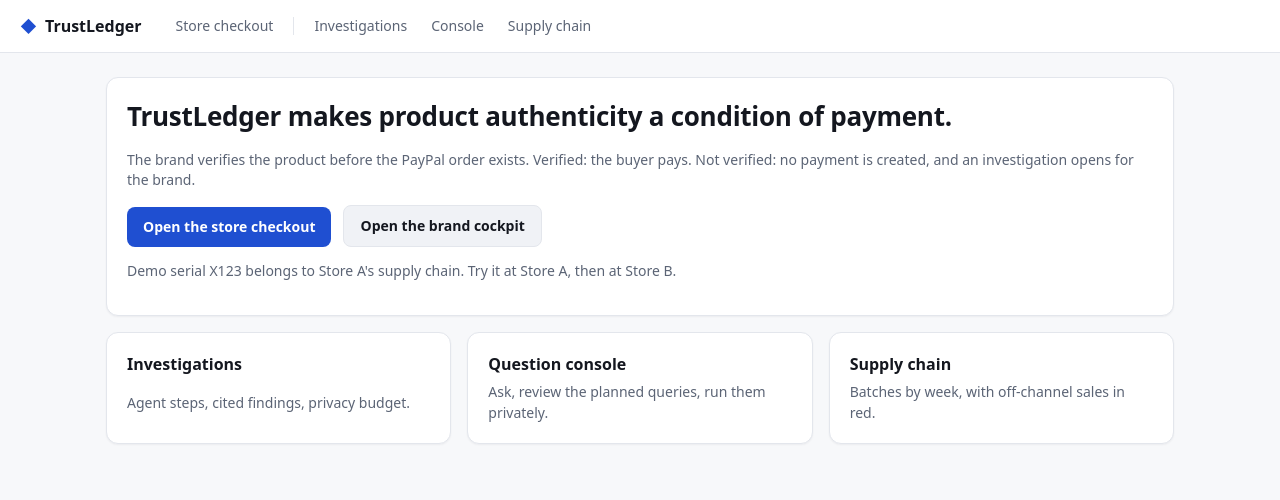
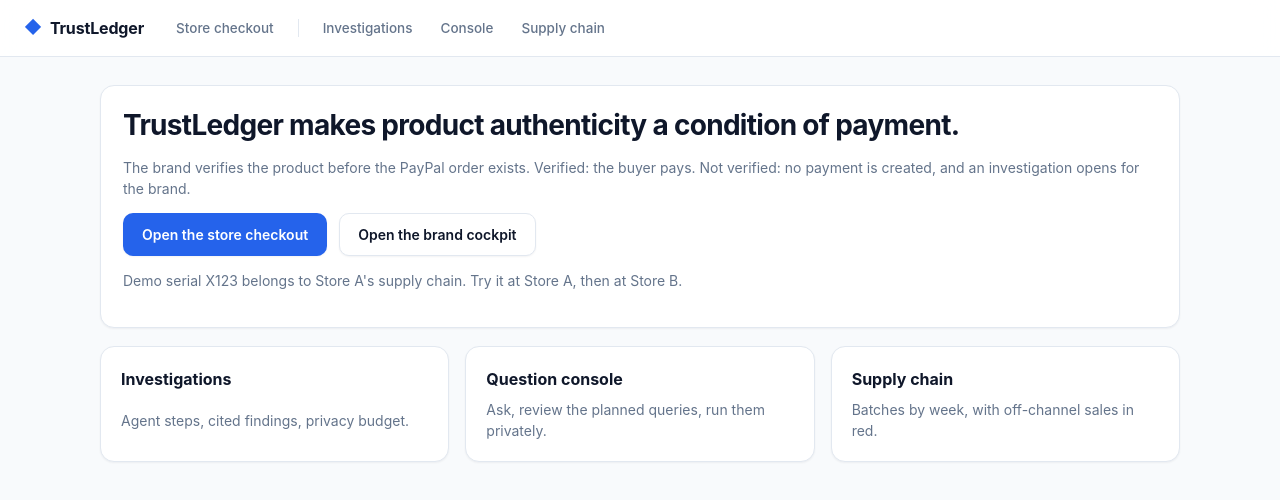
Before and after one commit to ParthSinha9498/trustledger, a Next.js app in the folder web/: page / in a window 1280 px wide. Shown: the top 500 px of the page. Built offline with nearby package versions, Linux system fonts and the light colour scheme.

Commit message:
feat(design-system): unified typography, color tokens, elevation shadows, and micro-motion

```diff
--- a/web/app/globals.css
+++ b/web/app/globals.css
@@ -1,125 +1,454 @@
 :root {
-  --bg: #f7f8fa; --fg: #14171f; --muted: #5b6475; --card: #ffffff; --line: #e3e6ec;
-  --ok: #0f7b4f; --ok-bg: #e5f5ee; --bad: #b42318; --bad-bg: #fdecea; --accent: #1f4fd1;
-  --accent-bg: #e8eefc; --chip: #f0f2f6;
-  --warn: #8a5a00; --warn-bg: #fff4dc;
-  --shadow: 0 1px 2px rgb(16 24 40 / 0.05);
+  --font-sans: -apple-system, BlinkMacSystemFont, "Segoe UI", Roboto, "Inter", "Helvetica Neue", sans-serif;
+  --font-mono: ui-monospace, SFMono-Regular, Menlo, Monaco, Consolas, "Liberation Mono", "Courier New", monospace;
+
+  /* Color Palette - Light */
+  --bg: #f8fafc;
+  --fg: #0f172a;
+  --muted: #64748b;
+  --card: #ffffff;
+  --card-elevated: #ffffff;
+  --card-rgb: 255, 255, 255;
+  --line: #e2e8f0;
+  --line-subtle: #f1f5f9;
+
+  /* Semantics */
+  --ok: #059669;
+  --ok-hover: #047857;
+  --ok-bg: #ecfdf5;
+  --ok-border: #a7f3d0;
+
+  --bad: #dc2626;
+  --bad-hover: #b91c1c;
+  --bad-bg: #fef2f2;
+  --bad-border: #fecaca;
+
+  --warn: #d97706;
+  --warn-bg: #fffbeb;
+  --warn-border: #fde68a;
+
+  --accent: #2563eb;
+  --accent-hover: #1d4ed8;
+  --accent-bg: #eff6ff;
+  --accent-border: #bfdbfe;
+
+  --chip: #f1f5f9;
+  --chip-hover: #e2e8f0;
+
+  /* Shadows */
+  --shadow-sm: 0 1px 2px 0 rgb(15 23 42 / 0.05);
+  --shadow-md: 0 4px 6px -1px rgb(15 23 42 / 0.07), 0 2px 4px -2px rgb(15 23 42 / 0.05);
+  --shadow-lg: 0 10px 15px -3px rgb(15 23 42 / 0.08), 0 4px 6px -4px rgb(15 23 42 / 0.04);
+  --shadow-glow-accent: 0 0 20px -3px rgba(37, 99, 235, 0.22);
+  --shadow-glow-ok: 0 0 20px -3px rgba(5, 150, 105, 0.22);
+  --shadow-glow-bad: 0 0 20px -3px rgba(220, 38, 38, 0.22);
+  --shadow: var(--shadow-sm);
+
+  /* Radius & Transitions */
+  --radius-sm: 6px;
+  --radius-md: 10px;
+  --radius-lg: 14px;
+  --radius-pill: 9999px;
+  --ease-out: cubic-bezier(0.16, 1, 0.3, 1);
+  --transition-fast: 140ms var(--ease-out);
+  --transition-normal: 240ms var(--ease-out);
+
   color-scheme: light;
 }
+
 @media (prefers-color-scheme: dark) {
-  :root { --bg: #0f1218; --fg: #e8ebf1; --muted: #9aa3b5; --card: #171b23; --line: #2a303c;
-          --ok: #4ad19a; --ok-bg: #12291f; --bad: #ff8a80; --bad-bg: #2d1514; --accent: #7aa2ff;
-          --accent-bg: #1a2442; --chip: #202632;
-          --warn: #f5c56b; --warn-bg: #2d2412;
-          --shadow: none; color-scheme: dark; }
+  :root {
+    --bg: #0b0f17;
+    --fg: #f1f5f9;
+    --muted: #94a3b8;
+    --card: #131924;
+    --card-elevated: #1a2232;
+    --card-rgb: 19, 25, 36;
+    --line: #222b3c;
+    --line-subtle: #19202e;
+
+    --ok: #10b981;
+    --ok-hover: #34d399;
+    --ok-bg: #062319;
+    --ok-border: #0f4d38;
+
+    --bad: #f87171;
+    --bad-hover: #fca5a5;
+    --bad-bg: #271214;
+    --bad-border: #521c1f;
+
+    --warn: #fbbf24;
+    --warn-bg: #261e0b;
+    --warn-border: #594212;
+
+    --accent: #60a5fa;
+    --accent-hover: #93c5fd;
+    --accent-bg: #0f203d;
+    --accent-border: #1e3a6a;
+
+    --chip: #192231;
+    --chip-hover: #222f44;
+
+    --shadow-sm: 0 1px 3px 0 rgb(0 0 0 / 0.4);
+    --shadow-md: 0 4px 8px -1px rgb(0 0 0 / 0.5), 0 2px 4px -2px rgb(0 0 0 / 0.3);
+    --shadow-lg: 0 12px 24px -4px rgb(0 0 0 / 0.6);
+    --shadow-glow-accent: 0 0 24px -2px rgba(96, 165, 250, 0.22);
+    --shadow-glow-ok: 0 0 24px -2px rgba(16, 185, 129, 0.22);
+    --shadow-glow-bad: 0 0 24px -2px rgba(248, 113, 113, 0.22);
+    --shadow: var(--shadow-sm);
+
+    color-scheme: dark;
+  }
 }
+
 * { box-sizing: border-box; }
-body { margin: 0; background: var(--bg); color: var(--fg); font-family: system-ui, -apple-system, "Segoe UI", sans-serif; line-height: 1.45; }
-main { max-width: 1100px; margin: 0 auto; padding: 24px 16px 48px; }
-main.wide { max-width: 1280px; }
-h1 { font-size: 24px; margin: 0 0 6px; letter-spacing: -0.01em; }
-h2 { font-size: 17px; margin: 0 0 12px; }
-h3 { font-size: 14px; margin: 16px 0 6px; }
-a { color: var(--accent); }
-code { font-size: 12.5px; }
+body {
+  margin: 0;
+  background: var(--bg);
+  color: var(--fg);
+  font-family: var(--font-sans);
+  line-height: 1.5;
+  -webkit-font-smoothing: antialiased;
+  -moz-osx-font-smoothing: grayscale;
+}
+
+main { max-width: 1120px; margin: 0 auto; padding: 28px 20px 56px; }
+main.wide { max-width: 1320px; }
+
+h1 { font-size: 26px; font-weight: 700; margin: 0 0 8px; letter-spacing: -0.025em; line-height: 1.25; }
+h2 { font-size: 18px; font-weight: 650; margin: 0 0 12px; letter-spacing: -0.015em; line-height: 1.35; }
+h3 { font-size: 14.5px; font-weight: 600; margin: 16px 0 6px; letter-spacing: -0.01em; }
+a { color: var(--accent); text-decoration: none; transition: color var(--transition-fast); }
+a:hover { color: var(--accent-hover); }
+code { font-family: var(--font-mono); font-size: 12.5px; }
 
 /* ---------- nav ---------- */
-nav, .topnav { display: flex; gap: 24px; align-items: center; padding: 10px 20px; border-bottom: 1px solid var(--line); background: var(--card); position: sticky; top: 0; z-index: 20; flex-wrap: wrap; }
+nav, .topnav {
+  display: flex;
+  gap: 20px;
+  align-items: center;
+  padding: 12px 24px;
+  border-bottom: 1px solid var(--line);
+  background: rgba(var(--card-rgb), 0.88);
+  backdrop-filter: blur(14px);
+  -webkit-backdrop-filter: blur(14px);
+  position: sticky;
+  top: 0;
+  z-index: 50;
+  flex-wrap: wrap;
+  transition: border-color var(--transition-fast);
+}
 nav a { color: var(--fg); text-decoration: none; font-weight: 600; }
-.topnav .brand { display: flex; align-items: center; gap: 8px; font-size: 16px; }
-.topnav .logo { color: var(--accent); }
+.topnav .brand {
+  display: flex;
+  align-items: center;
+  gap: 8px;
+  font-size: 16px;
+  font-weight: 700;
+  letter-spacing: -0.01em;
+}
+.topnav .logo {
+  color: var(--accent);
+  display: inline-block;
+  font-size: 17px;
+  transform: translateY(-0.5px);
+}
 .navlinks { display: flex; gap: 4px; align-items: center; flex-wrap: wrap; }
 .navgroup { display: flex; align-items: center; gap: 4px; }
-.navlinks a { font-weight: 500; color: var(--muted); padding: 6px 10px; border-radius: 6px; font-size: 14px; }
+.navlinks a {
+  font-weight: 500;
+  color: var(--muted);
+  padding: 6px 12px;
+  border-radius: var(--radius-sm);
+  font-size: 13.5px;
+  transition: all var(--transition-fast);
+}
 .navlinks a:hover { color: var(--fg); background: var(--chip); }
-.navlinks a.active { color: var(--fg); background: var(--accent-bg); }
-.navsep { width: 1px; height: 18px; background: var(--line); margin: 0 6px; }
+.navlinks a.active {
+  color: var(--fg);
+  background: var(--accent-bg);
+  border: 1px solid var(--accent-border);
+  font-weight: 600;
+}
+.navsep { width: 1px; height: 18px; background: var(--line); margin: 0 8px; }
 
-/* ---------- basics ---------- */
-.card { background: var(--card); border: 1px solid var(--line); border-radius: 12px; padding: 20px; margin-bottom: 16px; box-shadow: var(--shadow); }
+/* ---------- cards & layout ---------- */
+.card {
+  background: var(--card);
+  border: 1px solid var(--line);
+  border-radius: var(--radius-lg);
+  padding: 22px;
+  margin-bottom: 18px;
+  box-shadow: var(--shadow-sm);
+  transition: border-color var(--transition-normal), box-shadow var(--transition-normal);
+}
+.card.elevated {
+  background: var(--card-elevated);
+  box-shadow: var(--shadow-md);
+}
 .row { display: flex; gap: 12px; flex-wrap: wrap; align-items: end; }
 .row.between { justify-content: space-between; align-items: center; }
 .row .spacer { flex: 1; }
-label { display: grid; gap: 4px; font-size: 14px; color: var(--muted); }
+label { display: grid; gap: 5px; font-size: 13.5px; font-weight: 500; color: var(--muted); }
 label.inline { display: inline-flex; align-items: center; gap: 6px; font-size: 13px; }
 label.inline input { width: 64px; padding: 4px 6px; font-size: 13px; }
-input, select { padding: 8px 10px; border: 1px solid var(--line); border-radius: 8px; background: var(--bg); color: var(--fg); font-size: 15px; }
-input:focus-visible, select:focus-visible, button:focus-visible, a:focus-visible { outline: 2px solid var(--accent); outline-offset: 2px; }
-button, .button { padding: 10px 16px; border: 0; border-radius: 8px; background: var(--accent); color: white; font-weight: 600; cursor: pointer; font-size: 14px; text-decoration: none; display: inline-block; }
-@media (prefers-color-scheme: dark) { button, .button { color: #0b1020; } }
-button:disabled { opacity: 0.5; cursor: not-allowed; }
-button.secondary, .button.secondary { background: var(--chip); color: var(--fg); border: 1px solid var(--line); }
-button.ghost { background: transparent; color: var(--muted); padding: 6px 10px; }
-button.ghost:hover { color: var(--bad); }
-.ok { background: var(--ok-bg); color: var(--ok); border-radius: 10px; padding: 14px; font-weight: 600; }
-.bad { background: var(--bad-bg); color: var(--bad); border-radius: 10px; padding: 14px; font-weight: 600; }
+input, select {
+  padding: 9px 12px;
+  border: 1px solid var(--line);
+  border-radius: var(--radius-md);
+  background: var(--bg);
+  color: var(--fg);
+  font-size: 14.5px;
+  font-family: inherit;
+  transition: border-color var(--transition-fast), box-shadow var(--transition-fast);
+}
+input:focus, select:focus {
+  outline: none;
+  border-color: var(--accent);
+  box-shadow: 0 0 0 3px var(--accent-bg);
+}
+input:focus-visible, select:focus-visible, button:focus-visible, a:focus-visible {
+  outline: 2px solid var(--accent);
+  outline-offset: 2px;
+}
+button, .button {
+  padding: 10px 18px;
+  border: 1px solid transparent;
+  border-radius: var(--radius-md);
+  background: var(--accent);
+  color: white;
+  font-weight: 600;
+  cursor: pointer;
+  font-size: 14px;
+  text-decoration: none;
+  display: inline-flex;
+  align-items: center;
+  justify-content: center;
+  gap: 8px;
+  transition: all var(--transition-fast);
+  box-shadow: var(--shadow-sm);
+}
+button:hover, .button:hover {
+  background: var(--accent-hover);
+  box-shadow: var(--shadow-glow-accent);
+  transform: translateY(-0.5px);
+}
+button:active, .button:active {
+  transform: translateY(0.5px);
+}
+@media (prefers-color-scheme: dark) {
+  button, .button { color: #0b1020; font-weight: 650; }
+}
+button:disabled, .button:disabled {
+  opacity: 0.5;
+  cursor: not-allowed;
+  transform: none !important;
+  box-shadow: none !important;
+}
+button.secondary, .button.secondary {
+  background: var(--card);
+  color: var(--fg);
+  border: 1px solid var(--line);
+  box-shadow: var(--shadow-sm);
+}
+button.secondary:hover, .button.secondary:hover {
+  background: var(--chip);
+  border-color: var(--line);
+  box-shadow: var(--shadow-sm);
+  color: var(--fg);
+}
+button.ghost {
+  background: transparent;
+  color: var(--muted);
+  padding: 6px 12px;
+  border: 1px solid transparent;
+  box-shadow: none;
+}
+button.ghost:hover {
+  color: var(--bad);
+  background: var(--bad-bg);
+  box-shadow: none;
+  transform: none;
+}
+.ok {
+  background: var(--ok-bg);
+  color: var(--ok);
+  border: 1px solid var(--ok-border);
+  border-radius: var(--radius-md);
+  padding: 14px 16px;
+  font-weight: 600;
+}
+.bad {
+  background: var(--bad-bg);
+  color: var(--bad);
+  border: 1px solid var(--bad-border);
+  border-radius: var(--radius-md);
+  padding: 14px 16px;
+  font-weight: 600;
+}
 .text-bad { color: var(--bad); }
 .muted { color: var(--muted); font-size: 14px; }
 .small { font-size: 12.5px; }
-pre { white-space: pre-wrap; word-break: break-word; font-size: 13px; }
-.crumbs { margin: 0 0 12px; font-size: 13px; color: var(--muted); }
-.crumbs a { text-decoration: none; }
+pre { white-space: pre-wrap; word-break: break-word; font-family: var(--font-mono); font-size: 13px; }
+.crumbs { margin: 0 0 14px; font-size: 13px; color: var(--muted); display: flex; align-items: center; gap: 6px; }
+.crumbs a { text-decoration: none; color: var(--muted); }
+.crumbs a:hover { color: var(--accent); }
 
 /* ---------- page heads, stats, tiles ---------- */
 .page-head { display: flex; justify-content: space-between; align-items: flex-start; gap: 24px; margin-bottom: 16px; flex-wrap: wrap; }
 .page-head > div:first-child { flex: 1 1 420px; }
 .head-budget { flex: 0 1 340px; min-width: 260px; }
-.stat-row { display: grid; grid-template-columns: repeat(auto-fit, minmax(150px, 1fr)); gap: 12px; margin-bottom: 16px; }
-.stat { background: var(--card); border: 1px solid var(--line); border-radius: 10px; padding: 12px 14px; }
-.stat-value { font-size: 22px; font-weight: 650; font-variant-numeric: tabular-nums; }
-.stat-label { font-size: 12.5px; color: var(--muted); }
+.stat-row { display: grid; grid-template-columns: repeat(auto-fit, minmax(160px, 1fr)); gap: 14px; margin-bottom: 20px; }
+.stat {
+  background: var(--card);
+  border: 1px solid var(--line);
+  border-radius: var(--radius-md);
+  padding: 14px 16px;
+  box-shadow: var(--shadow-sm);
+  transition: all var(--transition-fast);
+}
+.stat:hover { border-color: var(--accent-border); }
+.stat-value { font-size: 24px; font-weight: 700; font-variant-numeric: tabular-nums; letter-spacing: -0.02em; }
+.stat-label { font-size: 12.5px; font-weight: 500; color: var(--muted); margin-top: 2px; }
 .stat-bad .stat-value { color: var(--bad); }
 .stat.links { display: grid; gap: 4px; align-content: center; font-size: 14px; font-weight: 600; }
 .stat.links a { text-decoration: none; }
-.hero h1 { font-size: 26px; }
-.tiles { display: grid; grid-template-columns: repeat(auto-fit, minmax(240px, 1fr)); gap: 16px; }
-.tile { display: grid; gap: 6px; text-decoration: none; color: var(--fg); }
-.tile:hover { border-color: var(--accent); }
+.hero h1 { font-size: 28px; letter-spacing: -0.025em; }
+.tiles { display: grid; grid-template-columns: repeat(auto-fit, minmax(260px, 1fr)); gap: 16px; }
+.tile {
+  display: grid;
+  gap: 8px;
+  text-decoration: none;
+  color: var(--fg);
+  border: 1px solid var(--line);
+  border-radius: var(--radius-lg);
+  padding: 20px;
+  background: var(--card);
+  box-shadow: var(--shadow-sm);
+  transition: all var(--transition-fast);
+}
+.tile:hover {
+  border-color: var(--accent);
+  box-shadow: var(--shadow-md);
+  transform: translateY(-2px);
+  color: var(--fg);
+}
 .grid-clickable .ag-row { cursor: pointer; }
 
 /* ---------- pills, badges, chips ---------- */
-.pill { display: inline-block; padding: 2px 10px; border-radius: 999px; font-size: 12.5px; font-weight: 600; background: var(--chip); color: var(--muted); line-height: 1.6; }
-.pill-open { background: var(--warn-bg); color: var(--warn); }
-.pill-run { background: var(--accent-bg); color: var(--accent); }
-.pill-ok { background: var(--ok-bg); color: var(--ok); }
-.pill-bad { background: var(--bad-bg); color: var(--bad); }
-.badges { display: flex; gap: 8px; align-items: center; flex-wrap: wrap; margin-bottom: 8px; }
-.badge { font-size: 12px; font-weight: 600; padding: 2px 8px; border-radius: 6px; border: 1px solid var(--line); }
-.badge-exact { background: var(--ok-bg); color: var(--ok); border-color: transparent; }
-.badge-dp { background: var(--accent-bg); color: var(--accent); border-color: transparent; }
+.pill {
+  display: inline-flex;
+  align-items: center;
+  padding: 3px 10px;
+  border-radius: var(--radius-pill);
+  font-size: 12px;
+  font-weight: 600;
+  background: var(--chip);
+  color: var(--muted);
+  line-height: 1.5;
+  border: 1px solid transparent;
+}
+.pill-open { background: var(--warn-bg); color: var(--warn); border-color: var(--warn-border); }
+.pill-run { background: var(--accent-bg); color: var(--accent); border-color: var(--accent-border); }
+.pill-ok { background: var(--ok-bg); color: var(--ok); border-color: var(--ok-border); }
+.pill-bad { background: var(--bad-bg); color: var(--bad); border-color: var(--bad-border); }
+.badges { display: flex; gap: 8px; align-items: center; flex-wrap: wrap; margin-bottom: 10px; }
+.badge {
+  font-size: 12px;
+  font-weight: 600;
+  padding: 3px 9px;
+  border-radius: var(--radius-sm);
+  border: 1px solid var(--line);
+  display: inline-flex;
+  align-items: center;
+  gap: 4px;
+}
+.badge-exact { background: var(--ok-bg); color: var(--ok); border-color: var(--ok-border); }
+.badge-dp { background: var(--accent-bg); color: var(--accent); border-color: var(--accent-border); }
 .badge-cached { background: var(--chip); color: var(--muted); }
-.result-title { font-weight: 600; margin-right: 4px; }
-.count { font-size: 12px; background: var(--chip); color: var(--muted); padding: 1px 8px; border-radius: 999px; vertical-align: middle; }
-.chips { display: flex; flex-wrap: wrap; gap: 6px; align-items: center; }
-.chip { font-size: 12.5px; font-weight: 500; padding: 4px 10px; border-radius: 999px; background: var(--chip); color: var(--fg); border: 1px solid var(--line); cursor: pointer; }
-.chips.static .chip { cursor: default; }
-.chip.on { background: var(--accent); color: var(--card); border-color: var(--accent); }
-.chip-metric.on { background: var(--fg); border-color: var(--fg); color: var(--card); }
-.chip:disabled { opacity: 0.4; }
-.chips.static .chip-metric { background: var(--fg); color: var(--card); border-color: var(--fg); }
-.chips.static .chip-dim { background: var(--accent-bg); color: var(--accent); border-color: transparent; }
+.result-title { font-weight: 650; margin-right: 4px; }
+.count {
+  font-size: 11.5px;
+  background: var(--chip);
+  color: var(--muted);
+  padding: 2px 8px;
+  border-radius: var(--radius-pill);
+  vertical-align: middle;
+  font-weight: 600;
+}
+.chips { display: flex; flex-wrap: wrap; gap: 8px; align-items: center; }
+.chip {
+  font-size: 13px;
+  font-weight: 500;
+  padding: 5px 12px;
+  border-radius: var(--radius-pill);
+  background: var(--card);
+  color: var(--fg);
+  border: 1px solid var(--line);
+  cursor: pointer;
+  transition: all var(--transition-fast);
+  box-shadow: var(--shadow-sm);
+}
+.chip:hover { border-color: var(--accent); color: var(--accent); }
+.chips.static .chip { cursor: default; box-shadow: none; }
+.chip.on {
+  background: var(--accent);
+  color: white;
+  border-color: var(--accent);
+  box-shadow: var(--shadow-glow-accent);
+}
+@media (prefers-color-scheme: dark) {
+  .chip.on { color: #0b1020; }
+}
+.chip-metric.on {
+  background: var(--fg);
+  border-color: var(--fg);
+  color: var(--bg);
+}
+.chip:disabled { opacity: 0.4; cursor: not-allowed; }
+.chips.static .chip-metric { background: var(--fg); color: var(--bg); border-color: var(--fg); }
+.chips.static .chip-dim { background: var(--accent-bg); color: var(--accent); border-color: var(--accent-border); }
 .chip-sep { width: 1px; height: 18px; background: var(--line); margin: 0 4px; }
-.examples { margin-top: 10px; }
+.examples { margin-top: 12px; }
 .examples .chip { color: var(--muted); }
 
 /* ---------- refusals, results ---------- */
-.refusal { background: var(--bad-bg); color: var(--bad); border-radius: 10px; padding: 12px 14px; margin: 8px 0; font-size: 14px; }
-.refusal .muted { color: inherit; opacity: 0.8; font-size: 13px; }
-.result { display: grid; gap: 6px; }
-.result-body { display: grid; grid-template-columns: minmax(0, 1fr) minmax(0, 1fr); gap: 16px; align-items: start; }
+.refusal {
+  background: var(--bad-bg);
+  color: var(--bad);
+  border: 1px solid var(--bad-border);
+  border-radius: var(--radius-md);
+  padding: 12px 16px;
+  margin: 10px 0;
+  font-size: 14px;
+}
+.refusal .muted { color: inherit; opacity: 0.85; font-size: 13px; }
+.result { display: grid; gap: 8px; }
+.result-body { display: grid; grid-template-columns: minmax(0, 1fr) minmax(0, 1fr); gap: 18px; align-items: start; }
 @media (max-width: 900px) { .result-body { grid-template-columns: 1fr; } }
-.result-notes { margin: 4px 0 0; font-size: 12.5px; }
-.result-block { padding: 14px 0; border-top: 1px solid var(--line); }
+.result-notes { margin: 6px 0 0; font-size: 12.5px; }
+.result-block { padding: 16px 0; border-top: 1px solid var(--line); }
 .result-block:first-of-type { border-top: 0; }
 
 /* ---------- budget meter ---------- */
-.meter { display: grid; gap: 6px; font-size: 13px; }
-.meter-head { display: flex; justify-content: space-between; gap: 8px; font-weight: 600; }
-.meter-track { height: 8px; border-radius: 999px; background: var(--chip); overflow: hidden; border: 1px solid var(--line); }
-.meter-fill { height: 100%; background: var(--accent); border-radius: 999px; transition: width 0.4s; }
-.meter-low .meter-fill { background: var(--warn); }
-.meter-empty .meter-fill { background: var(--bad); }
-.meter-foot { font-size: 12px; }
+.meter { display: grid; gap: 8px; font-size: 13px; }
+.meter-head { display: flex; justify-content: space-between; gap: 8px; font-weight: 600; font-size: 13.5px; }
+.meter-track {
+  height: 9px;
+  border-radius: var(--radius-pill);
+  background: var(--chip);
+  overflow: hidden;
+  border: 1px solid var(--line);
+}
+.meter-fill {
+  height: 100%;
+  background: linear-gradient(90deg, var(--accent), var(--accent-hover));
+  border-radius: var(--radius-pill);
+  transition: width 0.5s var(--ease-out);
+}
+.meter-low .meter-fill { background: linear-gradient(90deg, var(--warn), #f59e0b); }
+.meter-empty .meter-fill { background: linear-gradient(90deg, var(--bad), #ef4444); }
+.meter-foot { font-size: 12px; color: var(--muted); }
 
 /* ---------- case detail ---------- */
 .case-header { display: flex; justify-content: space-between; gap: 24px; flex-wrap: wrap; }
--- a/web/components/Grid.tsx
+++ b/web/components/Grid.tsx
@@ -13,11 +13,12 @@
   headerBackgroundColor: "var(--bg)",
   accentColor: "var(--accent)",
   browserColorScheme: "inherit",
-  fontFamily: "inherit",
+  fontFamily: "var(--font-sans)",
   fontSize: 13,
   headerFontWeight: 600,
-  wrapperBorderRadius: 8,
+  wrapperBorderRadius: 10,
   spacing: 6,
+  rowHoverColor: "var(--chip)",
 });
 
 export default function Grid<T>({ rows, columns, height = 360, onRowClick, autoHeight = false }: {
```
